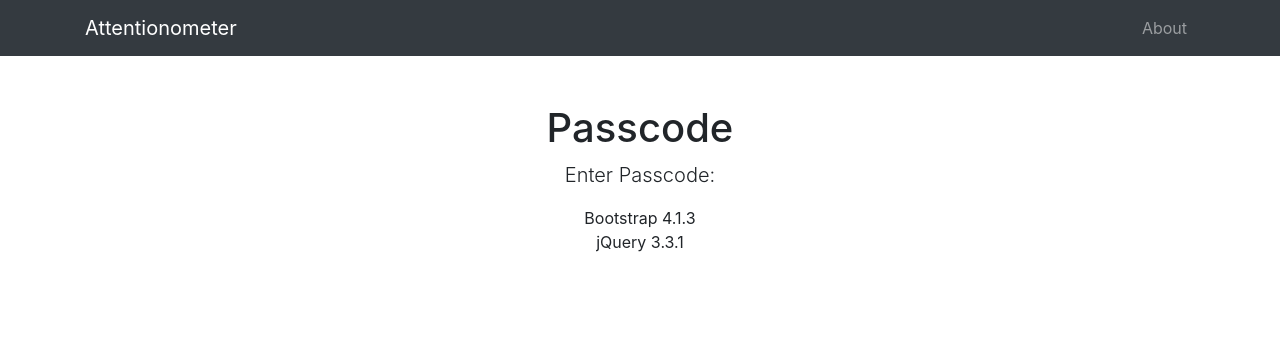
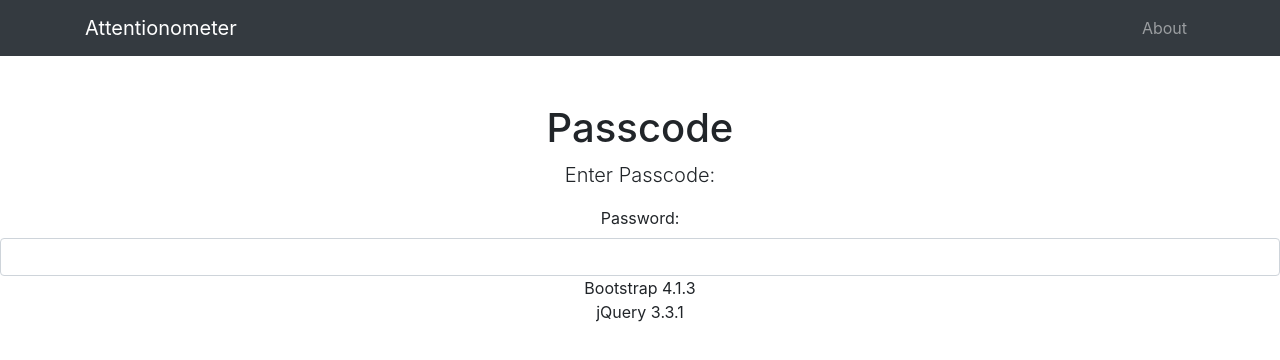
Before and after one commit to bwalsh0/attentionometer, a website: page index.html in a window 1280 px wide. Drawn offline with Linux system fonts and the light colour scheme.

Commit message:
Added Passcode Form

```diff
--- a/index.html
+++ b/index.html
@@ -40,13 +40,22 @@
         <div class="col-lg-12 text-center">
           <h1 class="mt-5">Passcode</h1>
           <p class="lead">Enter Passcode:</p>
-          <ul class="list-unstyled">
+        </div>
+      </div>
+    </div>
+
+    <div class="form-group">
+    	      <div class="row">
+        <div class="col-lg-12 text-center">
+  <label for="pwd">Password:</label>
+  <input type="password" class="form-control" id="pwd">
+            <ul class="list-unstyled">
             <li>Bootstrap 4.1.3</li>
             <li>jQuery 3.3.1</li>
           </ul>
-        </div>
       </div>
-    </div>
+  </div>
+</div>
 
     <!-- Bootstrap core JavaScript -->
     <script src="vendor/jquery/jquery.min.js"></script>
```
